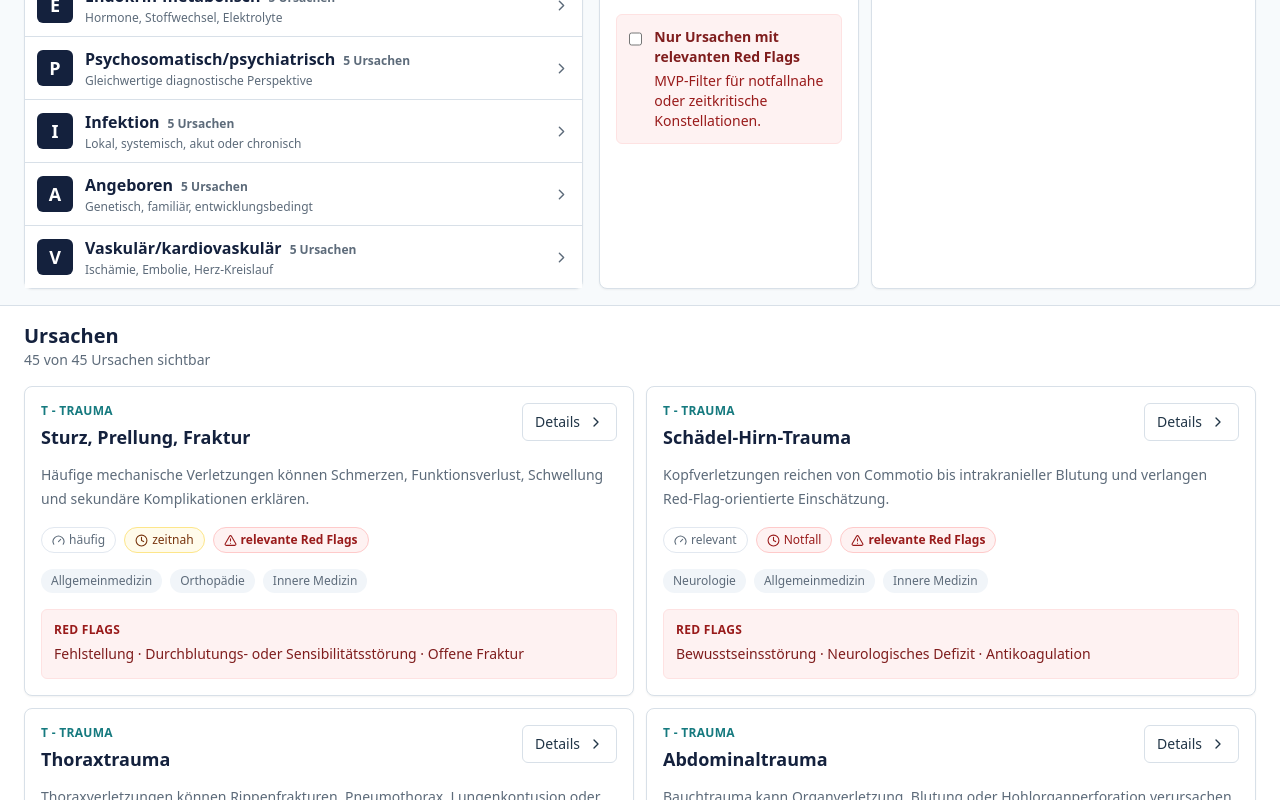
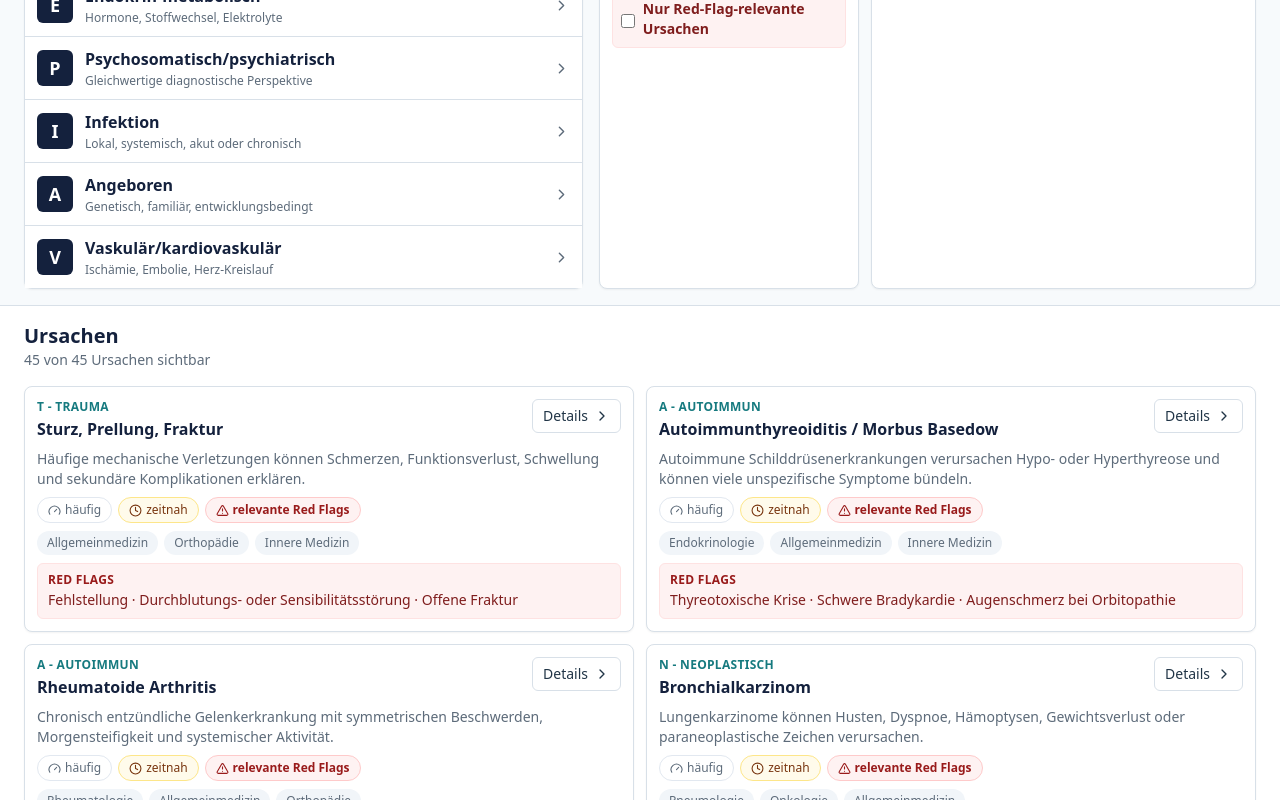
Before and after one commit to bummsgeordy/Tante-Piav, a React (Vite) app: page / in a window 1280 px wide. Shown: the part 460-1260 px from the top of the page. Built offline with nearby package versions, Linux system fonts and the light colour scheme.

Commit message:
Suche verbessert, Whitespace reduziert

```diff
--- a/src/components/AcronymList.tsx
+++ b/src/components/AcronymList.tsx
@@ -3,14 +3,12 @@ import type { Category, PiavCategory } from "../types/medical";
 
 interface AcronymListProps {
   categories: Category[];
-  counts: Record<PiavCategory, number>;
   activeCategory: PiavCategory | "all";
   onSelect: (category: PiavCategory) => void;
 }
 
 export function AcronymList({
   categories,
-  counts,
   activeCategory,
   onSelect
 }: AcronymListProps) {
@@ -44,9 +42,6 @@ export function AcronymList({
               <span className="min-w-0">
                 <span className="flex flex-wrap items-baseline gap-x-2">
                   <span className="font-bold text-clinical-ink">{category.title}</span>
-                  <span className="text-xs font-semibold text-clinical-muted">
-                    {counts[category.id]} Ursachen
-                  </span>
                 </span>
                 <span className="mt-0.5 block truncate text-xs text-clinical-muted">
                   {category.subtitle}
--- a/src/components/CauseCard.tsx
+++ b/src/components/CauseCard.tsx
@@ -10,16 +10,16 @@ interface CauseCardProps {
 
 export function CauseCard({ cause, onSelect }: CauseCardProps) {
   return (
-    <article className="rounded-lg border border-clinical-line bg-white p-4 shadow-sm">
-      <div className="flex flex-col gap-3 sm:flex-row sm:items-start sm:justify-between">
+    <article className="rounded-lg border border-clinical-line bg-white p-3 shadow-sm">
+      <div className="flex flex-col gap-2 sm:flex-row sm:items-start sm:justify-between">
         <div>
           <p className="text-xs font-semibold uppercase tracking-wide text-clinical-accent">
             {getCategoryAcronym(cause.category)} - {getCategoryLabel(cause.category)}
           </p>
-          <h3 className="mt-1 text-lg font-semibold text-clinical-ink">{cause.title}</h3>
+          <h3 className="mt-0.5 text-base font-semibold text-clinical-ink">{cause.title}</h3>
         </div>
         <button
-          className="inline-flex items-center justify-center gap-2 rounded-md border border-clinical-line px-3 py-2 text-sm font-medium text-clinical-text hover:border-clinical-accent hover:text-clinical-accent"
+          className="inline-flex items-center justify-center gap-1.5 rounded-md border border-clinical-line px-2.5 py-1.5 text-sm font-medium text-clinical-text hover:border-clinical-accent hover:text-clinical-accent"
           onClick={() => onSelect(cause)}
           type="button"
         >
@@ -28,15 +28,15 @@ export function CauseCard({ cause, onSelect }: CauseCardProps) {
         </button>
       </div>
 
-      <p className="mt-3 text-sm leading-6 text-clinical-muted">{cause.shortDescription}</p>
+      <p className="mt-2 text-sm leading-5 text-clinical-muted">{cause.shortDescription}</p>
 
-      <div className="mt-4 flex flex-wrap gap-2">
+      <div className="mt-2 flex flex-wrap gap-1.5">
         <FrequencyBadge frequency={cause.frequency} />
         <UrgencyBadge urgency={cause.urgency} />
         <RedFlagBadge major={cause.hasMajorRedFlags} />
       </div>
 
-      <div className="mt-4 flex flex-wrap gap-2">
+      <div className="mt-2 flex flex-wrap gap-1.5">
         {cause.specialties.slice(0, 3).map((specialty) => (
           <span
             className="rounded-full bg-slate-100 px-2.5 py-1 text-xs font-medium text-clinical-muted"
@@ -48,9 +48,9 @@ export function CauseCard({ cause, onSelect }: CauseCardProps) {
       </div>
 
       {cause.redFlags.length > 0 ? (
-        <div className="mt-4 rounded-md border border-red-100 bg-red-50 p-3">
+        <div className="mt-2 rounded-md border border-red-100 bg-red-50 px-2.5 py-2">
           <p className="text-xs font-semibold uppercase tracking-wide text-red-800">Red Flags</p>
-          <p className="mt-1 text-sm leading-6 text-red-900">
+          <p className="mt-0.5 text-sm leading-5 text-red-900">
             {cause.redFlags.slice(0, 3).join(" · ")}
           </p>
         </div>
--- a/src/components/FilterPanel.tsx
+++ b/src/components/FilterPanel.tsx
@@ -14,7 +14,7 @@ export function FilterPanel({ filters, onFiltersChange }: FilterPanelProps) {
   };
 
   return (
-    <aside className="rounded-lg border border-clinical-line bg-white p-4 shadow-sm">
+    <aside className="rounded-lg border border-clinical-line bg-white p-3 shadow-sm">
       <div className="flex items-center justify-between gap-3">
         <h2 className="text-base font-semibold text-clinical-ink">Filter</h2>
         <button
@@ -26,7 +26,7 @@ export function FilterPanel({ filters, onFiltersChange }: FilterPanelProps) {
         </button>
       </div>
 
-      <div className="mt-4 grid gap-4 sm:grid-cols-2 lg:grid-cols-1">
+      <div className="mt-3 grid gap-3 sm:grid-cols-2 lg:grid-cols-1">
         <label className="block text-sm font-medium text-clinical-ink">
           TANTE-PIAV-Kategorie
           <select
@@ -76,7 +76,7 @@ export function FilterPanel({ filters, onFiltersChange }: FilterPanelProps) {
           </select>
         </label>
 
-        <label className="flex items-start gap-3 rounded-md border border-red-100 bg-red-50 p-3 text-sm text-red-900">
+        <label className="flex items-center gap-2 rounded-md border border-red-100 bg-red-50 p-2 text-sm text-red-900">
           <input
             checked={filters.redFlagsOnly}
             className="mt-1 h-4 w-4 rounded border-red-300 text-red-700 focus:ring-red-200"
@@ -84,10 +84,7 @@ export function FilterPanel({ filters, onFiltersChange }: FilterPanelProps) {
             type="checkbox"
           />
           <span>
-            <span className="block font-semibold">Nur Ursachen mit relevanten Red Flags</span>
-            <span className="mt-1 block text-red-800">
-              MVP-Filter für notfallnahe oder zeitkritische Konstellationen.
-            </span>
+            <span className="block font-semibold">Nur Red-Flag-relevante Ursachen</span>
           </span>
         </label>
       </div>
--- a/src/pages/HomePage.tsx
+++ b/src/pages/HomePage.tsx
@@ -1,4 +1,4 @@
-import { useMemo } from "react";
+import { useMemo, useState } from "react";
 import { categories } from "../data/categories";
 import { causes } from "../data/causes";
 import type { Cause, CauseFilters, PiavCategory } from "../types/medical";
@@ -6,9 +6,13 @@ import { filterCauses } from "../utils/filterCauses";
 import { searchCauses } from "../utils/searchCauses";
 import { AcronymList } from "../components/AcronymList";
 import { CauseCard } from "../components/CauseCard";
-import { ExportButtonPlaceholder } from "../components/ExportButtonPlaceholder";
 import { FilterPanel } from "../components/FilterPanel";
 import { SearchBar } from "../components/SearchBar";
+import { defaultFilters } from "../utils/filterCauses";
+import { getSearchSuggestions } from "../utils/searchSuggestions";
+import { getCategoryAcronym, getCategoryLabel } from "../utils/getCategoryLabel";
+
+type HomeView = "overview" | "category" | "search";
 
 interface HomePageProps {
   query: string;
@@ -25,28 +29,48 @@ export function HomePage({
   onFiltersChange,
   onSelectCause
 }: HomePageProps) {
+  const [view, setView] = useState<HomeView>("overview");
+  const [selectedCategory, setSelectedCategory] = useState<PiavCategory | null>(null);
+
   const visibleCauses = useMemo(() => {
     const searched = searchCauses(causes, query);
     return filterCauses(searched, filters);
   }, [filters, query]);
 
-  const categoryCounts = useMemo(
-    () =>
-      categories.reduce<Record<PiavCategory, number>>((accumulator, category) => {
-        accumulator[category.id] = causes.filter((cause) => cause.category === category.id).length;
-        return accumulator;
-      }, {} as Record<PiavCategory, number>),
-    []
+  const orderedVisibleCauses = useMemo(
+    () => sortByClinicalPriority(visibleCauses),
+    [visibleCauses]
   );
 
+  const selectedCategoryInfo = selectedCategory
+    ? categories.find((category) => category.id === selectedCategory)
+    : undefined;
+
+  const suggestions = useMemo(() => getSearchSuggestions(query), [query]);
+
   const selectCategory = (category: PiavCategory) => {
-    onFiltersChange({ ...filters, category });
+    setView("category");
+    setSelectedCategory(category);
+    onQueryChange("");
+    onFiltersChange({ ...defaultFilters, category });
     window.setTimeout(() => {
       document.getElementById("causes")?.scrollIntoView({ behavior: "smooth", block: "start" });
     }, 0);
   };
 
+  const showOverview = () => {
+    setView("overview");
+    setSelectedCategory(null);
+    onQueryChange("");
+    onFiltersChange(defaultFilters);
+    window.setTimeout(() => {
+      document.getElementById("app-start")?.scrollIntoView({ behavior: "smooth", block: "start" });
+    }, 0);
+  };
+
   const focusResults = () => {
+    setView(query.trim() ? "search" : view);
+    setSelectedCategory(null);
     window.setTimeout(() => {
       const results = document.getElementById("causes");
       results?.scrollIntoView({ behavior: "smooth", block: "start" });
@@ -54,21 +78,39 @@ export function HomePage({
     }, 0);
   };
 
+  const selectSuggestion = (suggestion: string) => {
+    setView("search");
+    setSelectedCategory(null);
+    onQueryChange(suggestion);
+    window.setTimeout(() => {
+      const results = document.getElementById("causes");
+      results?.scrollIntoView({ behavior: "smooth", block: "start" });
+      results?.focus({ preventScroll: true });
+    }, 0);
+  };
+
+  const handleQueryChange = (nextQuery: string) => {
+    onQueryChange(nextQuery);
+    setSelectedCategory(null);
+    setView(nextQuery.trim() ? "search" : "overview");
+  };
+
   return (
     <main>
-      <section className="border-b border-clinical-line bg-clinical-surface">
+      <section className="border-b border-clinical-line bg-clinical-surface" id="app-start">
         <div className="mx-auto grid max-w-7xl gap-4 px-3 py-4 sm:px-5 lg:grid-cols-[minmax(360px,0.92fr)_minmax(320px,1.08fr)] lg:px-6">
           <div className="grid gap-3">
             <SearchBar
-              onQueryChange={onQueryChange}
+              onQueryChange={handleQueryChange}
+              onSuggestionSelect={selectSuggestion}
               onSubmit={focusResults}
               query={query}
+              suggestions={suggestions}
               resultCount={visibleCauses.length}
             />
             <AcronymList
               activeCategory={filters.category}
               categories={categories}
-              counts={categoryCounts}
               onSelect={selectCategory}
             />
           </div>
@@ -83,8 +125,14 @@ export function HomePage({
                     Kategorie wählen, Suchbegriff eingeben, Red Flags prüfen.
                   </p>
                 </div>
-                {filters.category !== "all" ? (
-                  <ExportButtonPlaceholder category={filters.category} />
+                {view !== "overview" ? (
+                  <button
+                    className="rounded-md border border-clinical-line px-2.5 py-1.5 text-sm font-semibold text-clinical-text hover:border-clinical-accent hover:text-clinical-accent"
+                    onClick={showOverview}
+                    type="button"
+                  >
+                    Alle anzeigen
+                  </button>
                 ) : null}
               </div>
               <div className="mt-3 grid grid-cols-3 gap-2 text-center sm:grid-cols-5">
@@ -113,19 +161,41 @@ export function HomePage({
       >
         <div className="flex flex-col gap-2 sm:flex-row sm:items-center sm:justify-between">
           <div>
-            <h2 className="text-xl font-bold text-clinical-ink">Ursachen</h2>
+            {view === "category" && selectedCategoryInfo ? (
+              <>
+                <p className="text-sm font-semibold text-clinical-accent">
+                  {getCategoryAcronym(selectedCategoryInfo.id)} - {getCategoryLabel(selectedCategoryInfo.id)}
+                </p>
+                <h2 className="text-xl font-bold text-clinical-ink">
+                  {selectedCategoryInfo.title}
+                </h2>
+                <p className="max-w-3xl text-sm leading-5 text-clinical-muted">
+                  {selectedCategoryInfo.description}
+                </p>
+              </>
+            ) : (
+              <h2 className="text-xl font-bold text-clinical-ink">
+                {view === "search" ? "Suchtreffer" : "Ursachen"}
+              </h2>
+            )}
             <p className="text-sm text-clinical-muted">
               {visibleCauses.length} von {causes.length} Ursachen sichtbar
             </p>
           </div>
-          {filters.category !== "all" ? (
-            <ExportButtonPlaceholder category={filters.category} />
+          {view !== "overview" ? (
+            <button
+              className="rounded-md border border-clinical-line px-2.5 py-1.5 text-sm font-semibold text-clinical-text hover:border-clinical-accent hover:text-clinical-accent"
+              onClick={showOverview}
+              type="button"
+            >
+              Zur Gesamtansicht
+            </button>
           ) : null}
         </div>
 
-        {visibleCauses.length > 0 ? (
+        {orderedVisibleCauses.length > 0 ? (
           <div className="grid gap-3 xl:grid-cols-2">
-            {visibleCauses.map((cause) => (
+            {orderedVisibleCauses.map((cause) => (
               <CauseCard cause={cause} key={cause.id} onSelect={onSelectCause} />
             ))}
           </div>
@@ -139,6 +209,25 @@ export function HomePage({
   );
 }
 
+const frequencyRank = {
+  haeufig: 0,
+  relevant: 1,
+  selten: 2
+};
+
+function sortByClinicalPriority(items: Cause[]) {
+  return items
+    .map((cause, index) => ({ cause, index }))
+    .sort((a, b) => {
+      const frequencyDelta = frequencyRank[a.cause.frequency] - frequencyRank[b.cause.frequency];
+      if (frequencyDelta !== 0) {
+        return frequencyDelta;
+      }
+      return a.index - b.index;
+    })
+    .map((item) => item.cause);
+}
+
 function Metric({ label, value }: { label: string; value: number }) {
   return (
     <div className="rounded-md border border-clinical-line bg-clinical-surface px-2 py-2">
--- /dev/null
+++ b/src/utils/searchSuggestions.ts
@@ -0,0 +1,52 @@
+import { categories } from "../data/categories";
+import { causes } from "../data/causes";
+import { specialties } from "../data/specialties";
+import { normalizeSearchTerm } from "./normalizeSearchTerm";
+import { synonymGroups } from "./searchSynonyms";
+
+const addTerm = (terms: Set<string>, value: string) => {
+  const trimmed = value.trim();
+  if (trimmed.length >= 3) {
+    terms.add(trimmed);
+  }
+};
+
+export const getSearchSuggestions = (query: string, limit = 8) => {
+  const normalizedQuery = normalizeSearchTerm(query);
+  if (!normalizedQuery) {
+    return [];
+  }
+
+  const terms = new Set<string>();
+
+  categories.forEach((category) => {
+    addTerm(terms, category.title);
+    addTerm(terms, category.subtitle);
+  });
+
+  specialties.forEach((specialty) => addTerm(terms, specialty.label));
+
+  causes.forEach((cause) => {
+    addTerm(terms, cause.title);
+    cause.tags.forEach((tag) => addTerm(terms, tag));
+    cause.relatedSymptoms.forEach((symptom) => addTerm(terms, symptom));
+    cause.redFlags.forEach((redFlag) => addTerm(terms, redFlag));
+    cause.examples.forEach((example) => addTerm(terms, example));
+  });
+
+  synonymGroups.flat().forEach((synonym) => addTerm(terms, synonym));
+
+  return Array.from(terms)
+    .filter((term) => normalizeSearchTerm(term).includes(normalizedQuery))
+    .sort((a, b) => {
+      const normalizedA = normalizeSearchTerm(a);
+      const normalizedB = normalizeSearchTerm(b);
+      const startsA = normalizedA.startsWith(normalizedQuery);
+      const startsB = normalizedB.startsWith(normalizedQuery);
+      if (startsA !== startsB) {
+        return startsA ? -1 : 1;
+      }
+      return a.length - b.length || a.localeCompare(b, "de");
+    })
+    .slice(0, limit);
+};
--- a/src/utils/searchSynonyms.ts
+++ b/src/utils/searchSynonyms.ts
@@ -1,6 +1,6 @@
 import { normalizeSearchTerm } from "./normalizeSearchTerm";
 
-const synonymGroups = [
+export const synonymGroups = [
   ["thoraxschmerz", "brustschmerz", "retrosternaler schmerz", "herzschmerz"],
   ["dyspnoe", "atemnot", "luftnot", "kurzatmigkeit"],
   ["synkope", "ohnmacht", "kollaps", "bewusstlosigkeit"],
```
Also changed, not shown: src/components/CauseDetail.tsx (+1 -21 lines), src/components/SearchBar.tsx (+20 -0 lines).
